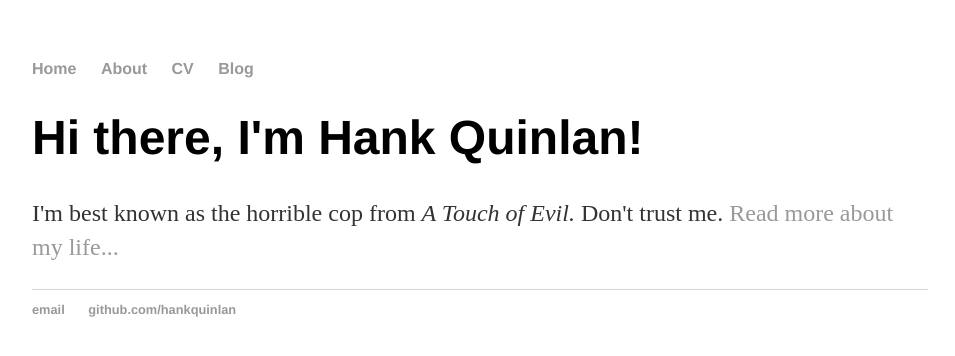
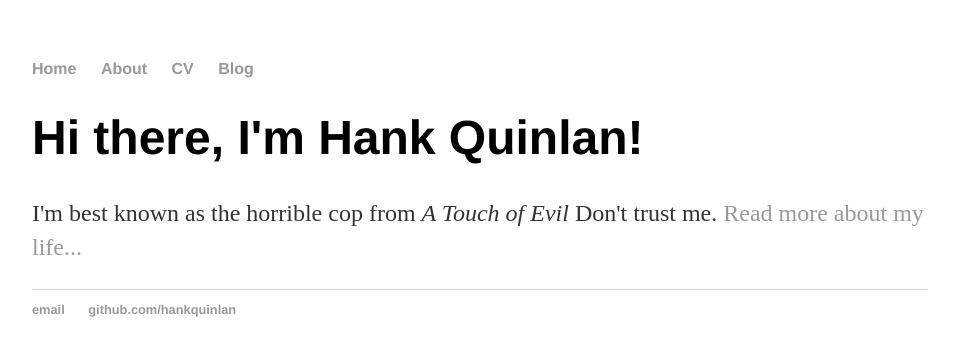
Before and after one commit to Hujef/hujef.github.io, a Jekyll site: the page built from index.html, in a window 1280 px wide. Shown: the top 356 px of the page, without its empty margins (160-1115 px from the left). Built offline with Jekyll 4.4.1, drawn with Linux system fonts in a browser that asks for light colours.

Commit message:
Update index.html

```diff
--- a/index.html
+++ b/index.html
@@ -1,30 +1,8 @@
-<!DOCTYPE html>
-<html>
-	<head>
-		<title>Hank Quinlan, Horrible Cop</title>
-		<!-- link to main stylesheet -->
-		<link rel="stylesheet" type="text/css" href="/css/main.css">
-	</head>
-	<body>
-		<nav>
-    		<ul>
-        		<li><a href="/">Home</a></li>
-	        	<li><a href="/about">About</a></li>
-        		<li><a href="/cv">CV</a></li>
-        		<li><a href="/blog">Blog</a></li>
-    		</ul>
-		</nav>
-		<div class="container">
-    		<div class="blurb">
-        		<h1>Hi there, I'm Hank Quinlan!</h1>
-				<p>I'm best known as the horrible cop from <em>A Touch of Evil.</em> Don't trust me. <a href="/about">Read more about my life...</a></p>
-    		</div><!-- /.blurb -->
-		</div><!-- /.container -->
-		<footer>
-    		<ul>
-        		<li><a href="mailto:hankquinlanhub@gmail.com">email</a></li>
-        		<li><a href="https://github.com/hankquinlan">github.com/hankquinlan</a></li>
-			</ul>
-		</footer>
-	</body>
-</html>
+---
+layout: default
+title: Hank Quinlan, Horrible Cop
+---
+<div class="blurb">
+	<h1>Hi there, I'm Hank Quinlan!</h1>
+	<p>I'm best known as the horrible cop from <em>A Touch of Evil</em> Don't trust me. <a href="/about">Read more about my life...</a></p>
+</div><!-- /.blurb -->
```
